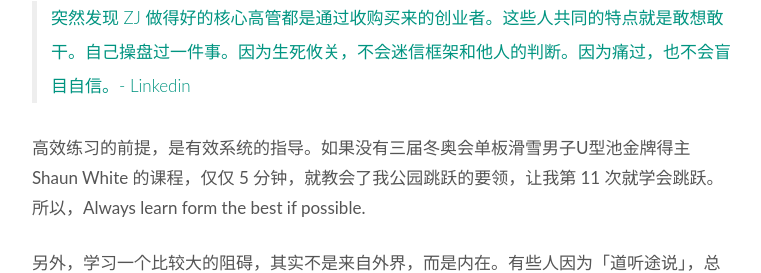
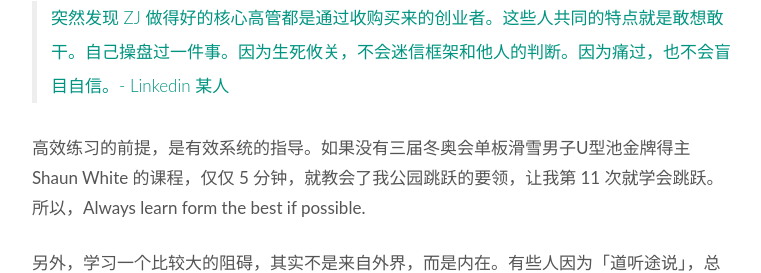
Before and after one commit to WillWang-X/willwang-x.github.io, a Jekyll site: the page built from _posts/blogs/2021-04-06-s-and-adventure.md, in a window 1280 px wide and 900 px high, scrolled down 3453 px, cut to the strip 253-526 px from the top of the window. Shown: the whole strip, without its empty margins (258-1019 px from the left). Built offline with Jekyll 4.4.1, drawn with Linux system fonts in a browser that asks for light colours.

Commit message:
Update for readability

```diff
--- a/_posts/blogs/2021-04-06-s-and-adventure.md
+++ b/_posts/blogs/2021-04-06-s-and-adventure.md
@@ -69,7 +69,7 @@ published: true
 
 ![](https://i.imgur.com/hcqo2oK.gif)
 
-> 突然发现 ZJ 做得好的核心高管都是通过收购买来的创业者。这些人共同的特点就是敢想敢干。自己操盘过一件事。因为生死攸关，不会迷信框架和他人的判断。因为痛过，也不会盲目自信。- Linkedin [](Weixu)
+> 突然发现 ZJ 做得好的核心高管都是通过收购买来的创业者。这些人共同的特点就是敢想敢干。自己操盘过一件事。因为生死攸关，不会迷信框架和他人的判断。因为痛过，也不会盲目自信。- Linkedin 某人 [](Weixu)
 
 高效练习的前提，是有效系统的指导。如果没有三届冬奥会单板滑雪男子U型池金牌得主 Shaun White 的课程，仅仅 5 分钟，就教会了我公园跳跃的要领，让我第 11 次就学会跳跃。所以，Always learn form the best if possible.
 
```
